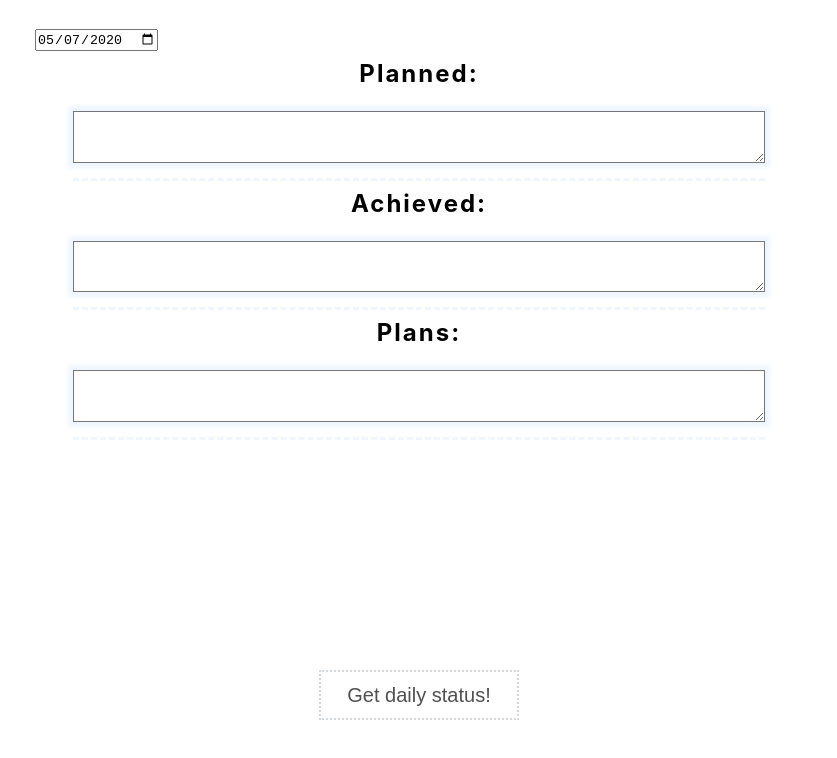
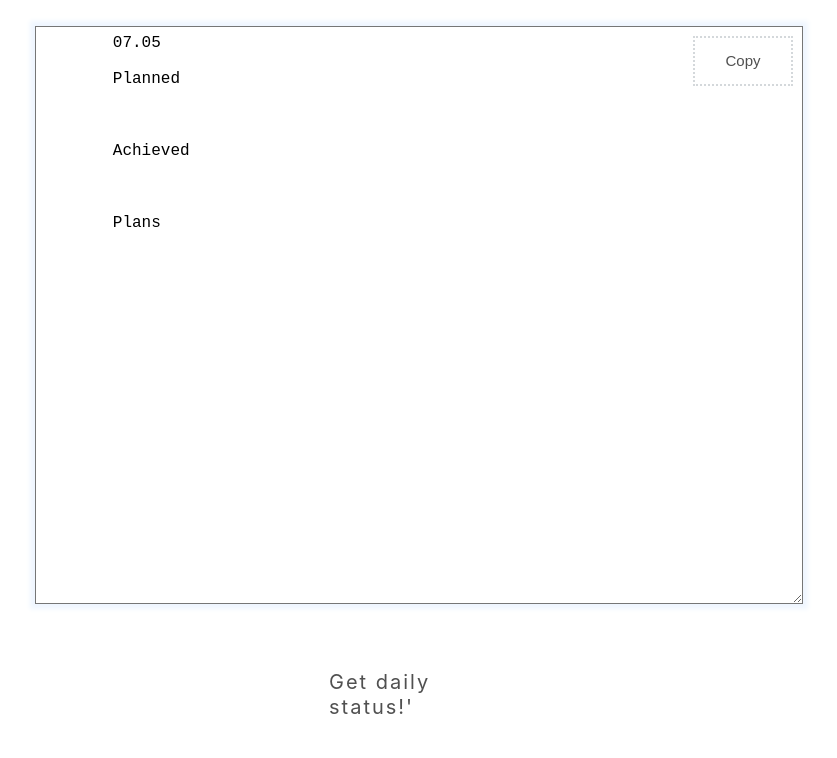
Before and after one commit to Sannnao/share-your-daily, a React (Create React App) app: page /result in a window 1280 px wide. Shown: the top 758 px of the page, without its empty margins (221-1058 px from the left). Built offline with nearby package versions, Linux system fonts and the light colour scheme.

Commit message:
feat: add getDaily via Routing

```diff
--- a/package.json
+++ b/package.json
@@ -14,6 +14,7 @@
     "react": "^16.13.1",
     "react-dom": "^16.13.1",
     "react-redux": "^7.2.1",
+    "react-router-dom": "^5.2.0",
     "react-scripts": "3.4.1",
     "redux": "^4.0.5",
     "uuid": "^8.3.0"
--- a/src/App.js
+++ b/src/App.js
@@ -1,9 +1,15 @@
 import React, { Component } from 'react';
+import {
+  BrowserRouter as Router,
+  Link,
+  Route,
+} from 'react-router-dom';
 import cloneDeep from 'lodash.clonedeep';
 import './app.scss';
 
 import DatePanel from './components/DatePanel/DatePanel';
 import DailyList from './components/DailyList/DailyList';
+import Result from './components/Result/Result';
 
 class App extends Component {
   state = {
@@ -11,8 +17,6 @@ class App extends Component {
     hadPlans: false,
     containerScrollCords: null,
     currentDate: new Date().toISOString().split('T')[0],
-		addedToPlans: false,
-		isDismissed: false,
   };
 
   resultRef = React.createRef();
@@ -29,106 +33,6 @@ class App extends Component {
     this.setState({ currentDate: e.target.value });
   };
 
-  handleEdit = (sectionIndex, taskId, newValue) => {
-    this.setState(({ dailyStatus }) => {
-      const copyDaily = cloneDeep(dailyStatus);
-      const tasks = copyDaily[sectionIndex].tasks;
-      const taskIndex = tasks.findIndex(task => task.id === taskId);
-      tasks[taskIndex].value = newValue;
-
-      return { dailyStatus: copyDaily };
-    });
-  };
-
-  unmarkAchieved = taskId => {
-    this.setState(({ dailyStatus }) => {
-      const copyDaily = cloneDeep(dailyStatus);
-      const plannedTasks = copyDaily[0].tasks;
-      const achievedTasks = copyDaily[1].tasks;
-      const achievedTaskIndex = achievedTasks.findIndex(
-        task => task.id === taskId
-      );
-      const plannedTaskIndex = plannedTasks.findIndex(
-        task => task.id === taskId
-      );
-
-			plannedTasks[plannedTaskIndex].isFinished = false;
-			if (plannedTasks[plannedTaskIndex].fromPlans) {
-				copyDaily[2].tasks.push(plannedTasks[plannedTaskIndex]);
-			}
-      achievedTasks.splice(achievedTaskIndex, 1);
-
-      return { dailyStatus: copyDaily };
-    });
-  };
-
-  addUnfinishedTasks = () => {
-    this.setState(({ dailyStatus }) => {
-      const copyDaily = cloneDeep(dailyStatus);
-			const plannedTasks = copyDaily[0].tasks;
-			const plansTasks = copyDaily[2].tasks;
-			const unfinishedTasks = plannedTasks.filter(task => !task.isFinished && !task.isAddedToPlans);
-			const tasksToMove = unfinishedTasks.map(task => ({ ...task, isFinished: false }));
-			plannedTasks.forEach(task => {
-				if (!task.isFinished) {
-					task.isAddedToPlans = true;
-				}
-			});
-
-			copyDaily[2].tasks = [ ...plansTasks, ...tasksToMove];
-
-      return { dailyStatus: copyDaily, addedToPlans: true };
-    });
-	};
-
-	cancelAddToPlans = () => {
-    this.setState(({ dailyStatus }) => {
-			const copyDaily = cloneDeep(dailyStatus);
-			const plannedTasks = copyDaily[0].tasks;
-			const plansTasks = copyDaily[2].tasks;
-			plansTasks.forEach(task => {
-				if (task.hasOwnProperty('isFinished')) {
-					const unfinishedTaskIndex = plannedTasks.findIndex(e => e.id === task.id);
-					plannedTasks[unfinishedTaskIndex].isAddedToPlans = false;
-				}
-			})
-      const tasksToKeep = plansTasks.filter(task => !task.hasOwnProperty('isFinished'));
-      copyDaily[2].tasks = tasksToKeep;
-
-      return { dailyStatus: copyDaily, addedToPlans: false };
-    });
-	}
-
-	hideAddedToPlans = () => {
-		this.setState(({ dailyStatus }) => {
-      const copyDaily = cloneDeep(dailyStatus);
-			const plansTasks = copyDaily[2].tasks;
-
-			copyDaily[2].tasks = plansTasks.map(task => {
-				delete task.isFinished;
-				delete task.isAddedToPlans;
-				return task;
-			});
-
-      return { dailyStatus: copyDaily, addedToPlans: false };
-    });
-	}
-
-  handleDelete = (sectionIndex, taskId) => {
-    this.setState(({ dailyStatus }) => {
-      const copyDaily = cloneDeep(dailyStatus);
-      const tasks = copyDaily[sectionIndex].tasks;
-      const taskIndex = tasks.findIndex(task => task.id === taskId);
-      tasks.splice(taskIndex, 1);
-
-      return { dailyStatus: copyDaily };
-    });
-	};
-
-	handleDismiss = () => {
-		this.setState({ isDismissed: true });
-	}
-
   recallPlans = () => {
     this.setState(({ dailyStatus, hadPlans }) => {
       const newDaily = cloneDeep(dailyStatus);
@@ -136,43 +40,6 @@ class App extends Component {
 
       return { dailyStatus: newDaily, hadPlans: false };
     });
-  };
-
-  toggleGetDaily = () => {
-    const { dailyStatus } = this.state;
-    const plans = dailyStatus[2].tasks;
-
-    if (plans.length) {
-      window.localStorage.setItem('plans', JSON.stringify(plans));
-    }
-
-    this.setState(({ getDaily, currentDate, dailyStatus }) => {
-      if (!getDaily) {
-        const dateArr = currentDate.split('-');
-        dateArr.shift();
-
-        const dailyValue = `${dateArr.reverse().join('.')}\n\n${dailyStatus
-          .map(({ sectionTitle, tasks }) => {
-            return `${sectionTitle}:\n\n- ${tasks
-              .map(({ value }) => value)
-              .join('\n- ')}`;
-          })
-          .join('\n\n')}`;
-        return { getDaily: true, dailyValue };
-      }
-
-      return { getDaily: false };
-    });
-  };
-
-  copyResultText = () => {
-    this.resultRef.current.select();
-    this.resultRef.current.setSelectionRange(0, 99999);
-
-    document.execCommand('copy');
-    window.getSelection().empty();
-
-    this.setState({ isCopied: true });
   };
 
   setContainerCords = containerScrollCords => {
@@ -195,24 +62,15 @@ class App extends Component {
     } = this.state;
 
     return (
+      <Router>
         <div className='App'>
           <div className='sections-container'>
-          {getDaily ? (
-            <div className='result-container'>
-              <textarea
-                className='result-field'
-                value={dailyValue}
-                readOnly
-                ref={this.resultRef}
-              ></textarea>
-              <button
-                className='result-container__copy-btn'
-                onClick={this.copyResultText}
-              >
-                {isCopied ? 'Copied' : 'Copy'}
-              </button>
-            </div>
-          ) : (
+            <Route path='/result'>
+              <Result
+                currentDate={currentDate}
+              />
+            </Route>
+            <Route exact path='/'>
               <>
                 <DatePanel
                   currentDate={currentDate}
@@ -221,26 +79,18 @@ class App extends Component {
                 <DailyList
                   hadPlans={hadPlans}
                   recallPlans={this.recallPlans}
-                applyValue={this.applyValue}
-                handleDelete={this.handleDelete}
-                handleEdit={this.handleEdit}
-                unmarkAchieved={this.unmarkAchieved}
                   setContainerCords={this.setContainerCords}
                   unsetContainerCords={this.unsetContainerCords}
                   containerScrollCords={containerScrollCords}
-                addUnfinishedTasks={this.addUnfinishedTasks}
-                addedToPlans={addedToPlans}
-                cancelAddToPlans={this.cancelAddToPlans}
-                hideAddedToPlans={this.hideAddedToPlans}
-								handleDismiss={this.handleDismiss}
                 />
               </>
-          )}
+            </Route>
           </div>
-        <button className='get-daily-button' onClick={this.toggleGetDaily}>
-          {getDaily ? 'Go back' : 'Get daily status!'}
-        </button>
+          <Link to='/result' className='get-daily-button'>
+            Get daily status!'
+          </Link>
         </div>
+      </Router>
     );
   }
 }
--- a/src/components/DailyList/DailyList.js
+++ b/src/components/DailyList/DailyList.js
@@ -175,19 +175,15 @@ class DailyList extends Component {
   }
 }
 
-const mapState = (state) => {
-  const {
+const mapState = ({
   plannedTasks,
   achievedTasks,
   plansTasks,
-  } = state;
-
-  return {
+}) => ({
   plannedTasks,
   achievedTasks,
   plansTasks,
-  }
-}
+});
 
 const mapDispatch = {
   addPlanned,
--- /dev/null
+++ b/src/components/Result/Result.js
@@ -0,0 +1,66 @@
+import React, { useState, useEffect, useRef } from 'react';
+import { connect } from 'react-redux';
+import { PLANNED, ACHIEVED, PLANS } from '../../constants/sectionNames';
+
+const Result = ({
+  currentDate,
+  plannedTasks,
+  achievedTasks,
+  plansTasks,
+}) => {
+  const [isCopied, setIsCopied] = useState(false);
+  const [dailyValue, setDailyValue] = useState(null);
+  const resultRef = useRef(null);
+
+  useEffect(() => {
+    if (plansTasks.length) {
+      window.localStorage.setItem('plans', JSON.stringify(plansTasks));
+    }
+
+    const dateArr = currentDate.split('-');
+    dateArr.shift();
+
+    const dailyValue = `${dateArr.reverse().join('.')}\n\n${PLANNED}\n\n${plannedTasks.map(({ text }) => `- ${text}`).join('\n')}\n\n${ACHIEVED}\n\n${achievedTasks.map(({ text }) => `- ${text}`).join('\n')}\n\n${PLANS}\n\n${plansTasks.map(({ text }) => `- ${text}`).join('\n')}
+    `
+    setDailyValue(dailyValue);
+  }, []);
+
+  const copyResultText = () => {
+    resultRef.current.select();
+    resultRef.current.setSelectionRange(0, 99999);
+
+    document.execCommand('copy');
+    window.getSelection().empty();
+
+    setIsCopied(true);
+  };
+
+  return (
+    <div className="result-container">
+      <textarea
+        className="result-field"
+        value={dailyValue}
+        readOnly
+        ref={resultRef}
+      ></textarea>
+      <button
+        className="result-container__copy-btn"
+        onClick={copyResultText}
+      >
+        {isCopied ? 'Copied' : 'Copy'}
+      </button>
+    </div>
+  );
+};
+
+const mapState = ({
+  plannedTasks,
+  achievedTasks,
+  plansTasks,
+}) => ({
+  plannedTasks,
+  achievedTasks,
+  plansTasks,
+});
+
+export default connect(mapState, null)(Result);
```
Also changed, not shown: 1 other file (tests, documents, lock files or other folders). Lines whose indentation alone changed are shown as unchanged.
